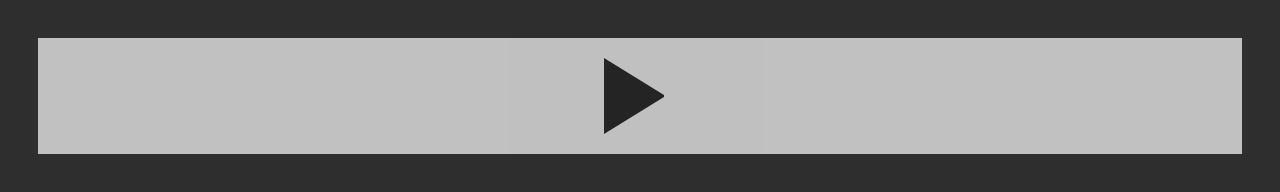
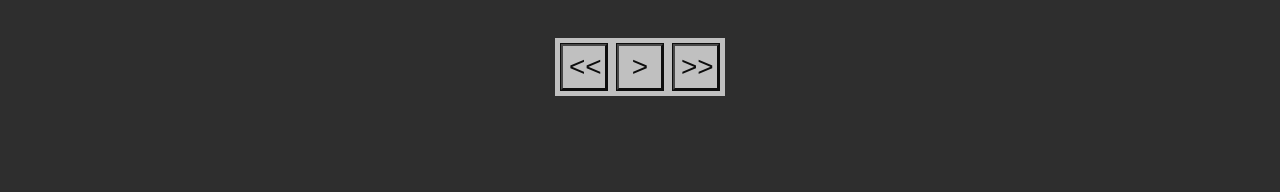
Before and after one commit to daro-asecas/mp3, a website: page public/home.html in a window 1280 px wide. Drawn offline with Linux system fonts and the light colour scheme.

Commit message:
lastCommit

```diff
--- a/public/home.html
+++ b/public/home.html
@@ -5,20 +5,34 @@
     <title>Music Server</title>
   </head>
   <body>
-    <div class="container contents">
-      <audio id="myAudio">
+    <div class="btn-container">
+
+      <!-- <audio id="myAudio">
         <source
           src="http://localhost:3003/music?id=hurt-me-tomorrow.mp3"
           type="audio/mpeg"
         />
         Your browser does not support the audio element.
-      </audio>
+      </audio> -->
+
       <!-- <button class="btn btn-play" onclick="playAudio()" type="button">
       </button> -->
       <!-- <button class="btn btn-pause" onclick="pauseAudio()" type="button">
       </button> -->
-      <button class="btn-reproducer" id="btn-play-pause" onclick="playOrPause()" type="button">
-      </button>
+      <div class="btn-exterior">
+        <button class="btn-inside" id="btn-prev" onclick="prev()" type="button">
+          <<
+        </button>
+      </div>
+      <div class="btn-exterior">
+        <button class="btn-inside" id="btn-play-pause" onclick="playOrPause()" type="button">
+        </button>
+      </div>
+      <div class="btn-exterior">
+        <button class="btn-inside" id="btn-next" onclick="next()" type="button">
+          >>
+        </button>
+      </div>
     </div>
     <!-- <script src="howler.js"></script> -->
     <script src="player.js"></script>
--- a/public/player.js
+++ b/public/player.js
@@ -1,15 +1,18 @@
-const x = document.getElementById("myAudio")
+// const x = document.getElementById("myAudio")
 const playPauseButton = document.getElementById("btn-play-pause")
 
 let isPlaying = false
 playPauseButton.classList.add("play")
+playPauseButton.innerText = ">"
 
 let togglePlayButton = () => {
   let newClass, oldClass
   if (isPlaying) {
+    playPauseButton.innerText = ">"
     newClass = "play"
     oldClass = "pause"
   } else {
+    playPauseButton.innerText = "||"
     newClass = "pause"
     oldClass = "play"
   }
@@ -20,15 +23,57 @@ let togglePlayButton = () => {
 }
 
 const playOrPause = () => {
-  if (isPlaying) {pauseAudio()}
-  else {playAudio()}
+  if (isPlaying) {pauseAudio(index)}
+  else {playAudio(index)}
   togglePlayButton()
 }
 
-const playAudio = () => {
-  x.play();
+const playAudio = (index) => {
+  console.log(audios[index])
+  try{audios[index].play()}
+  catch(e){console.error(e)}
 }
 
-const pauseAudio = () => {
-  x.pause();
+const pauseAudio = (index) => {
+  try{audios[index].pause()}
+  catch(e){console.error(e)}
 }
+
+const prev = () => {
+  try{audios[index].pause()}
+  catch(e){console.error(e)}
+  index -= 1
+  if (index<0) index += audios.length
+  console.log("index=",index)
+  try{audios[index].play()}
+  catch(e){console.error(e)}
+}
+
+const next = () => {
+  try{audios[index].pause()}
+  catch(e){console.error(e)}
+  index += 1
+  if (index>=audio.length) index -= audios.length
+  console.log("index=",index)
+  try{audios[index].play()}
+  catch(e){console.error(e)}
+}
+
+
+
+let index = 0
+const audios = []
+audios.push(new Audio('https://www2.cs.uic.edu/~i101/SoundFiles/StarWars60.wav'))
+audios.push(new Audio('https://www2.cs.uic.edu/~i101/SoundFiles/StarWars60.wav'))
+
+// async function asyncPlayAudio() {
+//   audio.type = 'audio/wav';
+//   const audio = new Audio('https://www2.cs.uic.edu/~i101/SoundFiles/StarWars60.wav');
+
+//   try {
+//     await audio.play();
+//     console.log('Playing...');
+//   } catch (err) {
+//     console.error('Failed to play...' + err);
+//   }
+// }
--- a/public/styles.css
+++ b/public/styles.css
@@ -1,36 +1,54 @@
+* {
+    box-sizing: border-box;
+}
+
 body {
     padding: 30px;
     background: #2e2e2e;
     text-align: center;
 }
 
-.contents {
-background: #fff;
-padding: 20px;
-margin: auto;
-opacity: 0.7;
-text-align: center;
+.btn-container {
+    /* height: 3rem; */
+    width: fit-content;
+    padding: 0.3rem;
+    display: flex;
+    flex-direction: row;
+    justify-content: center;
+    gap: 0.5rem;
+    background: #fff;
+    margin: auto;
+    opacity: 0.7;
+    text-align: center;
 }
 
-.btn-reproducer {
+.btn-exterior {
+    border: solid 1px black;
+    height: 3em; /* 74px */
+    width: 3em; /* 74px */
+}
+.btn-inside {
+    margin: 0 auto;
+    height: 100%; /* 74px */
+    width: 100%; /* 74px */
     background: transparent;
-    box-sizing: border-box;
-    height: 74px;
+    font-size: 1.75rem;
 
-    border-color: transparent transparent transparent #202020;
-    transition: 100ms all ease;
+    /* transition: 100ms all ease;
     will-change: border-width;
     cursor: pointer;
 
     &.play {
         border-style: solid;
-        border-width: 37px 0 37px 60px;
+        border-color: transparent transparent transparent #202020;
+        border-width: 1.5em 0 1.5em 2.43243243243em; /* 37px 0 37px 60px *//*
     }
 
     &.pause {
         border-style: double;
-        border-width: 0px 0 0px 60px;
-    }
+        border-color: transparent transparent transparent #202020;
+        border-width: 0 0 0 2.43243243243em;
+    } */
 }
 
 h1 {
```
Also changed, not shown: index.js (+10 -10 lines), README.md, 2 other files.
